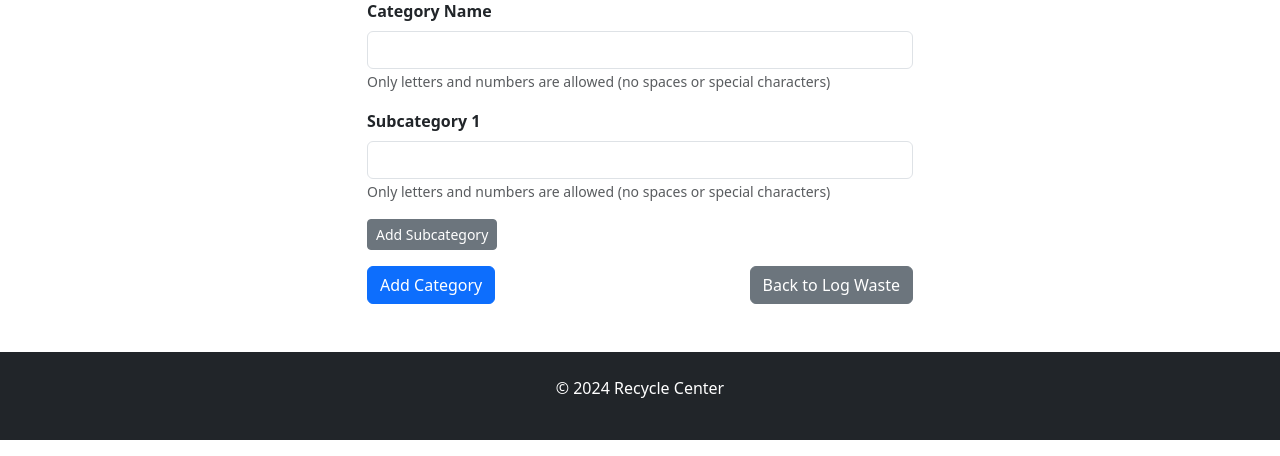
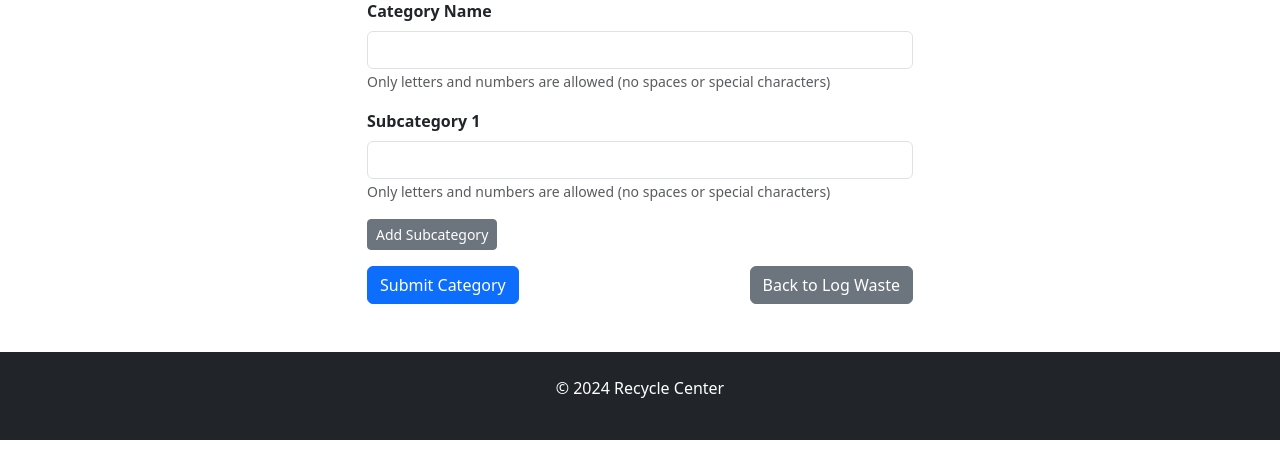
Before and after one commit to AILearner365/nwmsu-recycle-center-project, a Flask app: page /add-category in a window 1280 px wide. Shown: the part 127-583 px from the top of the page. Run offline with Flask 2, Linux system fonts and the light colour scheme; a user stored in the database is signed in.

Commit message:
Updated the button label

```diff
--- a/templates/add_category.html
+++ b/templates/add_category.html
@@ -33,7 +33,7 @@
                 </div>
                 <button type="button" class="btn btn-secondary btn-sm mb-3" id="addSubcategory">Add Subcategory</button>
                 <div class="d-flex justify-content-between">
-                    <button type="submit" class="btn btn-primary">Add Category</button>
+                    <button type="submit" class="btn btn-primary">Submit Category</button>
                     <a href="{{ url_for('log_waste') }}" class="btn btn-secondary">Back to Log Waste</a>
                 </div>
             </form>
```
